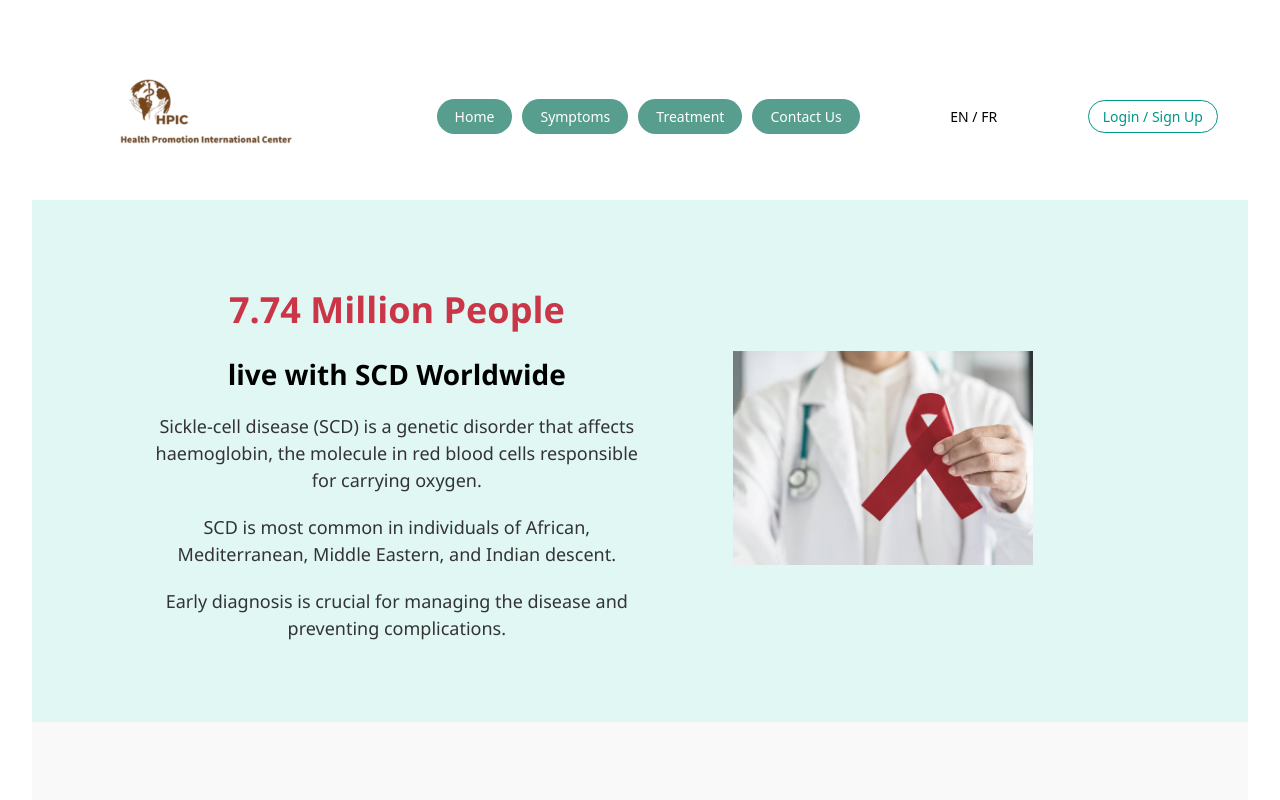
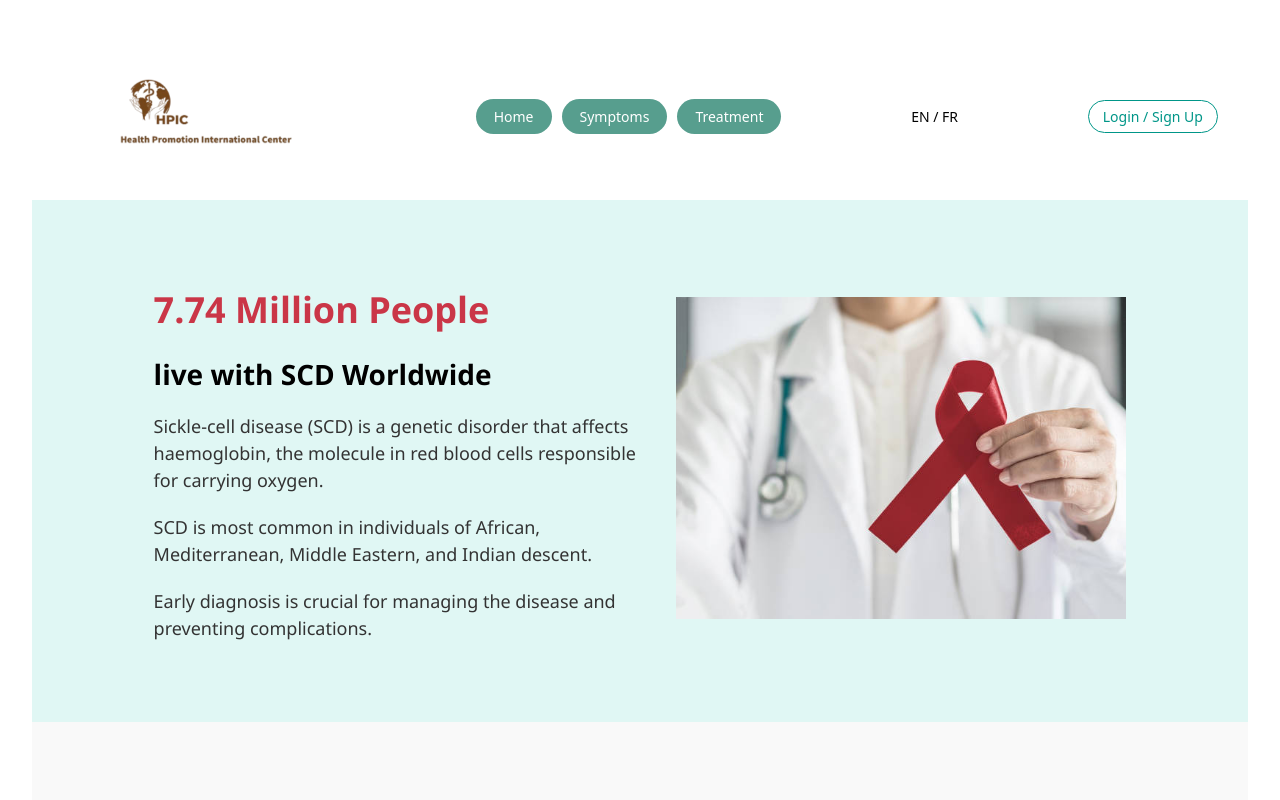
Before and after one commit to James6827/hpic-scd-app-Final-Version, a React app in the folder frontend/: page / in a window 1280 px wide. Shown: the top 800 px of the page. Built offline with nearby package versions, Linux system fonts and the light colour scheme; the HTML template or start-up script is replaced by a standard one.

Commit message:
edit css

```diff
--- a/frontend/src/components/Navbar.jsx
+++ b/frontend/src/components/Navbar.jsx
@@ -14,8 +14,6 @@ export default function Navbar() {
         <button>Home</button>
         <button>Symptoms</button>
         <button>Treatment</button>
-        <button>Contact Us</button>
-
       </div>
 
       {/* right ish side of navigation bar for language options*/}
--- a/frontend/src/pages/HomePage/Home.css
+++ b/frontend/src/pages/HomePage/Home.css
@@ -20,18 +20,21 @@
 
 .hero-content h1 {
   font-size: 36px;
+  text-align: left;
   color: #ca3647;
   margin-bottom: 10px;
 }
 
 .hero-content h2 {
   font-size: 28px;
+  text-align: left;
   color: #000000;
   margin-bottom: 10px;
 }
 
 .hero-content p {
   font-size: 18px;
+  text-align: left;
   margin-bottom: 20px;
   color: #333;
 }
@@ -39,11 +42,11 @@
 /* Ribbon image */
 .hero-image {
   flex: 1;
-  text-align: center;
+  text-align: right;
 }
 
 .hero-image img {
-  max-width: 300px;
+  max-width: 450px;
   height: auto;
 }
 
```
Also changed, not shown: 1 other file (tests, documents, lock files or other folders).
